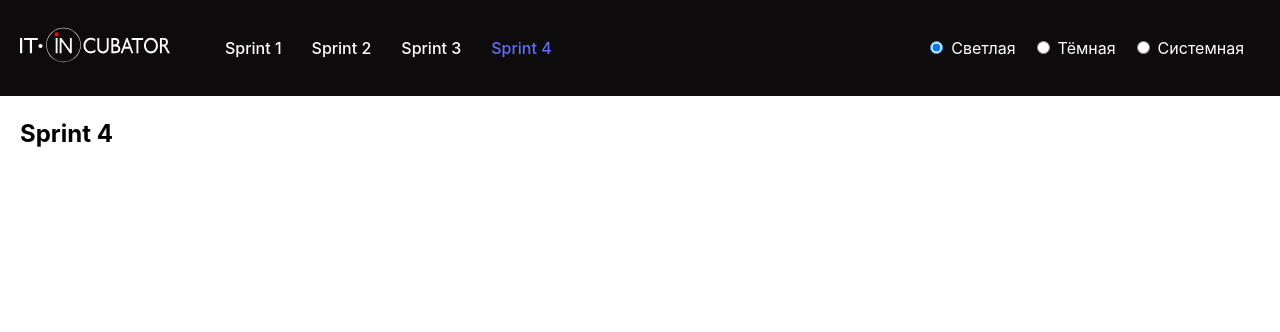
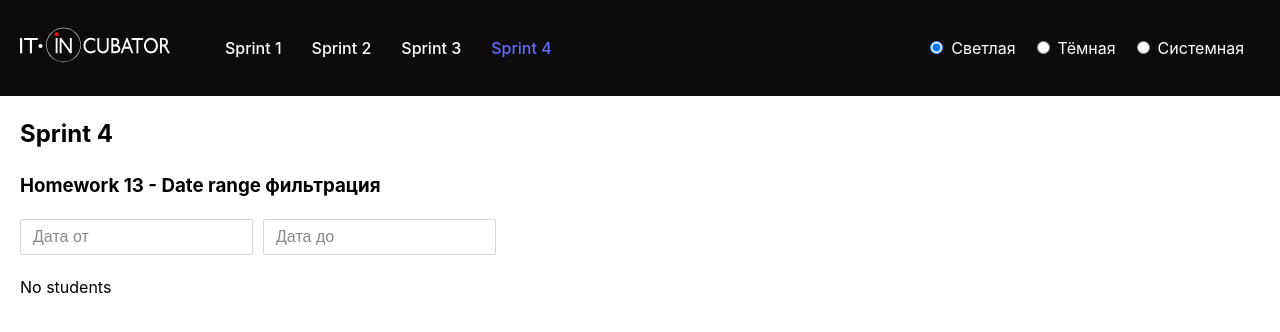
Before and after one commit to it-incubator/homework-front, a React (Vite) app: page /sprint-4 in a window 1280 px wide. Shown: the top 332 px of the page. Built offline with nearby package versions, Linux system fonts and the light colour scheme.

Commit message:
feat: implement Homework 13 with date range filtering for students

```diff
--- a/package.json
+++ b/package.json
@@ -12,8 +12,10 @@
   "dependencies": {
     "@reduxjs/toolkit": "2.5.1",
     "clsx": "2.1.1",
+    "date-fns": "^4.1.0",
     "prettier": "3.4.2",
     "react": "19.0.0",
+    "react-datepicker": "^8.1.0",
     "react-dom": "19.0.0",
     "react-redux": "9.2.0",
     "react-router": "7.1.5"
--- a/src/homeworks/sprint-4/hw-13/Homework-13.tsx
+++ b/src/homeworks/sprint-4/hw-13/Homework-13.tsx
@@ -1,7 +1,62 @@
+import { Student, studentsApi } from './students-fake-api.ts'
+import styles from './Homework13.module.css'
+import DatePicker, { registerLocale } from 'react-datepicker'
+import { ru } from 'date-fns/locale/ru'
+import { TextField } from '@/homeworks/sprint-2/hw-7/text-field/text-field.tsx'
+import { StudentsTable } from './StudentsTable/StudentsTable.tsx'
+
+/*
+ * react-datepicker - это популярная библиотека для работы с датами и временем. В данном задании мы с ней познакомимся!
+ * В MUI есть свой компонент для работы с датами, но react-datepicker более гибкий и настраиваемый (и не требует тяжеловесной
+ * установки MUI).
+ *
+ * 📝 Вам необходимо реализовать компонент Homework13, который будет отображать список студентов с фильтрацией по дате.
+ *
+ * 1. Получите список студентов с фейкового "сервера" при помощи studentsApi.getStudents() и отобразите данные в компоненте StudentsTable.
+ * 2. Добавьте фильтрацию по дате регистрации студента. Мы должны иметь возможность выбрать диапазон дат с помощью двух DatePicker'ов.
+ * Передайте выбранные даты в studentsApi.getStudents(). Допустимо передавать только startDate или endDate, оба параметра или не передавать ничего.
+ * В доработке нуждается только компонент Homework13, остальные файлы не требуют изменений.
+ *
+ * 🧙‍ При необходимости, можете обратиться к документации react-datepicker: https://reactdatepicker.com
+ * 🧙‍ Мы используем локаль 'ru' для DatePicker (она уже подключена и готова к использованию).
+ * Информация о настройке локали: https://github.com/Hacker0x01/react-datepicker/?tab=readme-ov-file#localization
+ * */
+
+registerLocale('ru', ru)
+
 export const Homework13 = () => {
+  // 📝 Напишите необходимую логику для хранения стейта и получения студентов из studentsApi с фильтрацией по диапазону дат
+
   return (
-    <section>
-      <h3>Homework 12 - Работа с Date</h3>
+    <section id="hw13">
+      <h3>Homework 13 - Date range фильтрация</h3>
+      <div className={styles.filters}>
+        <div>
+          <DatePicker
+            id="hw13-start-date"
+            autoComplete="off"
+            selected={null} // 📝 Добавьте необходимое значение
+            onChange={() => {}} // 📝 Добавьте обработчик
+            placeholderText="Дата от"
+            customInput={<TextField />} // 🧙‍♂️ Мы можем использовать свой компонент в качестве кастомного инпута
+            locale="ru" // 🧙‍♂️ Можно установить локаль для DatePicker
+            dateFormat="dd.MM.yyyy" // 🧙‍♂️ Можно установить формат даты
+          />
+        </div>
+        <div>
+          <DatePicker
+            id="hw13-end-date"
+            autoComplete="off"
+            selected={null} // 📝 Добавьте необходимое значение
+            onChange={() => {}} // 📝 Добавьте обработчик
+            customInput={<TextField autoComplete="off" />}
+            placeholderText="Дата до"
+            locale="ru"
+            dateFormat="dd.MM.yyyy"
+          />
+        </div>
+      </div>
+      <StudentsTable students={[]} /> {/* 📝 Передайте студентов полученных из studentsApi в компонент */}
     </section>
   )
 }
--- /dev/null
+++ b/src/homeworks/sprint-4/hw-13/Homework13.module.css
@@ -0,0 +1,17 @@
+.filters {
+  display: flex;
+  gap: 10px;
+  margin-bottom: 20px;
+}
+
+button {
+  padding: 5px 10px;
+  cursor: pointer;
+}
+
+.app {
+  max-width: 600px;
+  margin: 0 auto;
+  font-family: Arial, sans-serif;
+  padding: 20px;
+}
--- /dev/null
+++ b/src/homeworks/sprint-4/hw-13/StudentsTable/StudentsTable.module.css
@@ -0,0 +1,23 @@
+.table {
+  width: 100%;
+  border-collapse: collapse;
+  margin-top: 16px;
+  background: #fff;
+  overflow: hidden;
+}
+
+.table th,
+.table td {
+  padding: 4px 6px;
+  text-align: left;
+  border-bottom: 1px solid #ddd;
+}
+
+.table th {
+  background-color: #f4f4f4;
+  font-weight: bold;
+}
+
+.table tbody tr:hover {
+  background-color: #f9f9f9;
+}
--- /dev/null
+++ b/src/homeworks/sprint-4/hw-13/StudentsTable/StudentsTable.tsx
@@ -0,0 +1,29 @@
+import { Student } from '../students-fake-api.ts'
+import s from './StudentsTable.module.css'
+
+export const StudentsTable = ({ students }: { students: Student[] }) => {
+  if (students.length === 0) {
+    return <p id="hw13-no-students">No students</p>
+  }
+
+  return (
+    <table id="hw13-students-table" className={s.table}>
+      <thead>
+        <tr>
+          <th>Name</th>
+          <th>Registration Date</th>
+          <th>Course</th>
+        </tr>
+      </thead>
+      <tbody>
+        {students.map((student) => (
+          <tr key={student.id}>
+            <td>{student.fullName}</td>
+            <td>{student.registrationDate}</td>
+            <td>{student.course}</td>
+          </tr>
+        ))}
+      </tbody>
+    </table>
+  )
+}
--- /dev/null
+++ b/src/homeworks/sprint-4/hw-13/students-fake-api.ts
@@ -0,0 +1,71 @@
+export type Student = {
+  id: number
+  fullName: string
+  registrationDate: string
+  course: 'Frontend' | 'Backend' | 'HTML/CSS' | 'DevClub' | 'DevOps' | 'Career Booster' | 'Fullstack'
+}
+
+// Не изменяйте этот массив! Эти данные будут использоваться для тестирования.
+const students: Student[] = [
+  { id: 20, fullName: 'Ella Scott', registrationDate: '2025-01-07', course: 'DevOps' },
+  { id: 19, fullName: 'Lucas King', registrationDate: '2024-12-03', course: 'DevClub' },
+  { id: 18, fullName: 'Amelia Young', registrationDate: '2024-12-01', course: 'Career Booster' },
+  { id: 17, fullName: 'Elijah Allen', registrationDate: '2024-11-28', course: 'Backend' },
+  { id: 16, fullName: 'Harper Hall', registrationDate: '2024-10-25', course: 'Frontend' },
+  { id: 15, fullName: 'Alexander Walker', registrationDate: '2024-09-22', course: 'Career Booster' },
+  { id: 14, fullName: 'Mia Robinson', registrationDate: '2024-09-18', course: 'Fullstack' },
+  { id: 13, fullName: 'Ethan Lewis', registrationDate: '2024-09-15', course: 'HTML/CSS' },
+  { id: 12, fullName: 'Ava Clark', registrationDate: '2024-02-12', course: 'Career Booster' },
+  { id: 11, fullName: 'William Harris', registrationDate: '2024-03-08', course: 'Backend' },
+  { id: 10, fullName: 'Charlotte White', registrationDate: '2024-03-05', course: 'Frontend' },
+  { id: 9, fullName: 'Benjamin Taylor', registrationDate: '2024-03-03', course: 'DevOps' },
+  { id: 8, fullName: 'Olivia Thomas', registrationDate: '2024-03-01', course: 'DevClub' },
+  { id: 7, fullName: 'James Anderson', registrationDate: '2024-02-25', course: 'Backend' },
+  { id: 6, fullName: 'Emma Martinez', registrationDate: '2023-02-22', course: 'Frontend' },
+  { id: 5, fullName: 'Daniel Wilson', registrationDate: '2023-02-20', course: 'HTML/CSS' },
+  { id: 4, fullName: 'Sophia Davis', registrationDate: '2023-02-15', course: 'Backend' },
+  { id: 3, fullName: 'Michael Brown', registrationDate: '2022-02-10', course: 'Frontend' },
+  { id: 2, fullName: 'Emily Johnson', registrationDate: '2022-02-05', course: 'Backend' },
+  { id: 1, fullName: 'John Smith', registrationDate: '2021-02-01', course: 'Frontend' },
+]
+
+export const studentsApi = {
+  getStudents({ startDate, endDate }: StudentFilterParams = {}) {
+    return new Promise<Student[]>((resolve) => {
+      setTimeout(() => {
+        const filteredStudents = filterStudents(students, { startDate, endDate })
+
+        resolve(filteredStudents)
+      }, 500)
+    })
+  },
+}
+
+export type StudentFilterParams = {
+  startDate?: Date | null
+  endDate?: Date | null
+}
+
+const filterStudents = (students: Student[], { startDate, endDate }: StudentFilterParams) => {
+  // Если не переданы даты, то возвращаем всех студентов
+
+  if (!startDate && !endDate) {
+    return students
+  }
+
+  return students.filter((student) => {
+    const registrationDate = new Date(student.registrationDate)
+
+    if (startDate && endDate) {
+      return registrationDate >= startDate && registrationDate <= endDate
+    }
+
+    if (startDate) {
+      return registrationDate >= startDate
+    }
+
+    if (endDate) {
+      return registrationDate <= endDate
+    }
+  })
+}
--- a/src/homeworks/sprint-4/sprint-4.tsx
+++ b/src/homeworks/sprint-4/sprint-4.tsx
@@ -1,7 +1,10 @@
+import { Homework13 } from '@/homeworks/sprint-4/hw-13/Homework-13.tsx'
+
 export const Sprint4 = () => {
   return (
     <div>
       <h2>Sprint 4</h2>
+      <Homework13 />
     </div>
   )
 }
--- a/src/main.tsx
+++ b/src/main.tsx
@@ -2,6 +2,7 @@ import { StrictMode } from 'react'
 import { createRoot } from 'react-dom/client'
 import './index.css'
 import './color-tokens.css'
+import 'react-datepicker/dist/react-datepicker.css'
 import { Provider } from 'react-redux'
 import { store } from '@/app/store.ts'
 import { App } from '@/app/App.tsx'
```
Also changed, not shown: 2 other files (tests, documents, lock files or other folders).
